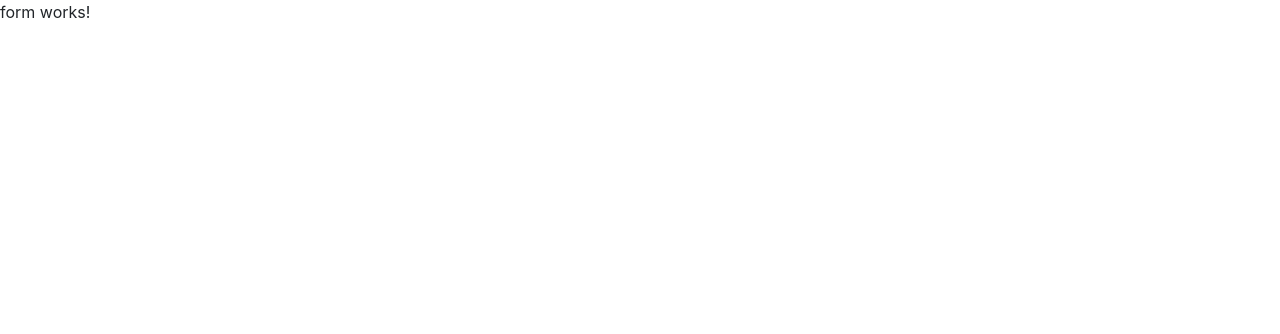
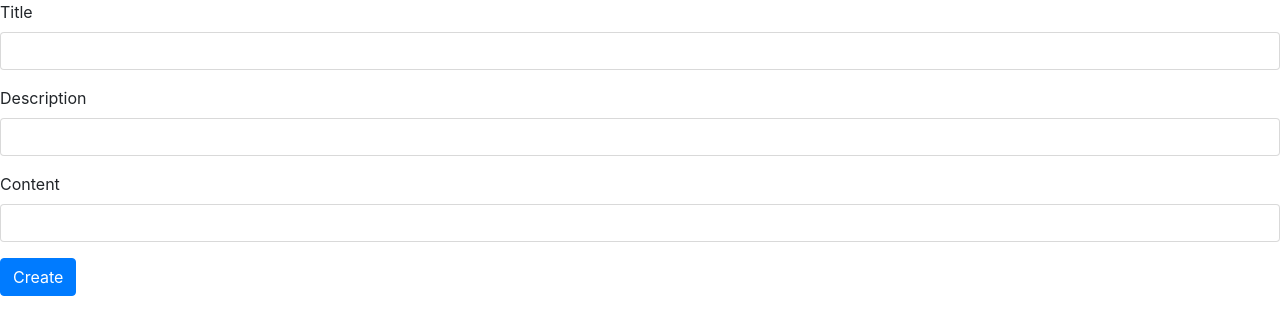
Before and after one commit to doraeball22/-Babelcoder-ng2-Books, an Angular app: page /books/new in a window 1280 px wide. Shown: the top 334 px of the page. Built offline with nearby package versions, Linux system fonts and the light colour scheme.

Commit message:
Form (new book)

```diff
--- a/src/app/app.module.ts
+++ b/src/app/app.module.ts
@@ -1,7 +1,7 @@
 import { BrowserModule } from '@angular/platform-browser';
 import { NgModule } from '@angular/core';
 import { Routes, RouterModule } from '@angular/router'
-import { FormsModule } from '@angular/forms';
+import { ReactiveFormsModule } from '@angular/forms';
 import { HttpModule } from '@angular/http';
 
 import { AppComponent } from './app.component';
@@ -47,7 +47,7 @@ const appRoutes: Routes = [
   ],
   imports: [
     BrowserModule,
-    FormsModule,
+    ReactiveFormsModule,
     HttpModule,
     RouterModule.forRoot(appRoutes)
   ],
--- a/src/app/books/form/form.component.html
+++ b/src/app/books/form/form.component.html
@@ -1,3 +1,20 @@
-<p>
-  form works!
-</p>
+<form [formGroup]="form" (submit)="onSubmit($event)">
+
+  <div class="form-group">
+    <label for="title">Title</label>
+    <input type="text" class="form-control" formControlName="title" id="title"  placeholder="">
+  </div>
+
+  <div class="form-group">
+    <label for="description">Description</label>
+    <input type="text" class="form-control" formControlName="description" id="description"  placeholder="">
+  </div>
+
+  <div class="form-group">
+    <label for="content">Content</label>
+    <input type="text" class="form-control" formControlName="content" id="content"  placeholder="">
+  </div>
+
+  <button type="submit" class="btn btn-primary">Create</button>
+
+</form>
--- a/src/app/books/form/form.component.ts
+++ b/src/app/books/form/form.component.ts
@@ -1,4 +1,7 @@
 import { Component, OnInit } from '@angular/core';
+import { FormBuilder, FormGroup, Validators } from '@angular/forms';
+import { Router } from '@angular/router';
+import { BookService } from '../shared/book.service';
 
 @Component({
   selector: 'app-form',
@@ -7,9 +10,31 @@ import { Component, OnInit } from '@angular/core';
 })
 export class FormComponent implements OnInit {
 
-  constructor() { }
+  form: FormGroup;
+
+  constructor(
+    private formBuilder: FormBuilder,
+    private router: Router,
+    private bookService: BookService
+   ) { }
 
   ngOnInit() {
+    this.createForm();
+  }
+
+  onSubmit(event) {
+    event.preventDefault();
+
+    this.bookService.createBook(this.form.value);
+    this.router.navigate(['/books']);
+  }
+
+  private createForm() {
+    this.form = this.formBuilder.group({
+      title: ['', Validators.required],
+      description: ['', Validators.required],
+      content: ['', Validators.required],
+    })
   }
 
 }
--- a/src/app/books/shared/book.service.ts
+++ b/src/app/books/shared/book.service.ts
@@ -12,4 +12,13 @@ export class BookService {
   getBooks() {
     return this.books;
   }
+
+  createBook(book: Book) {
+    this.books = [
+      ...this.books,
+      {
+        ...book, id: this.books.length + 1
+      }
+    ]
+  }
 }
--- a/src/app/books/shared/book.ts
+++ b/src/app/books/shared/book.ts
@@ -2,5 +2,6 @@ export interface Book {
     id?: number;
     title: string;
     content: string;
+    description: string;
     reviews?: string[];
 }
```
